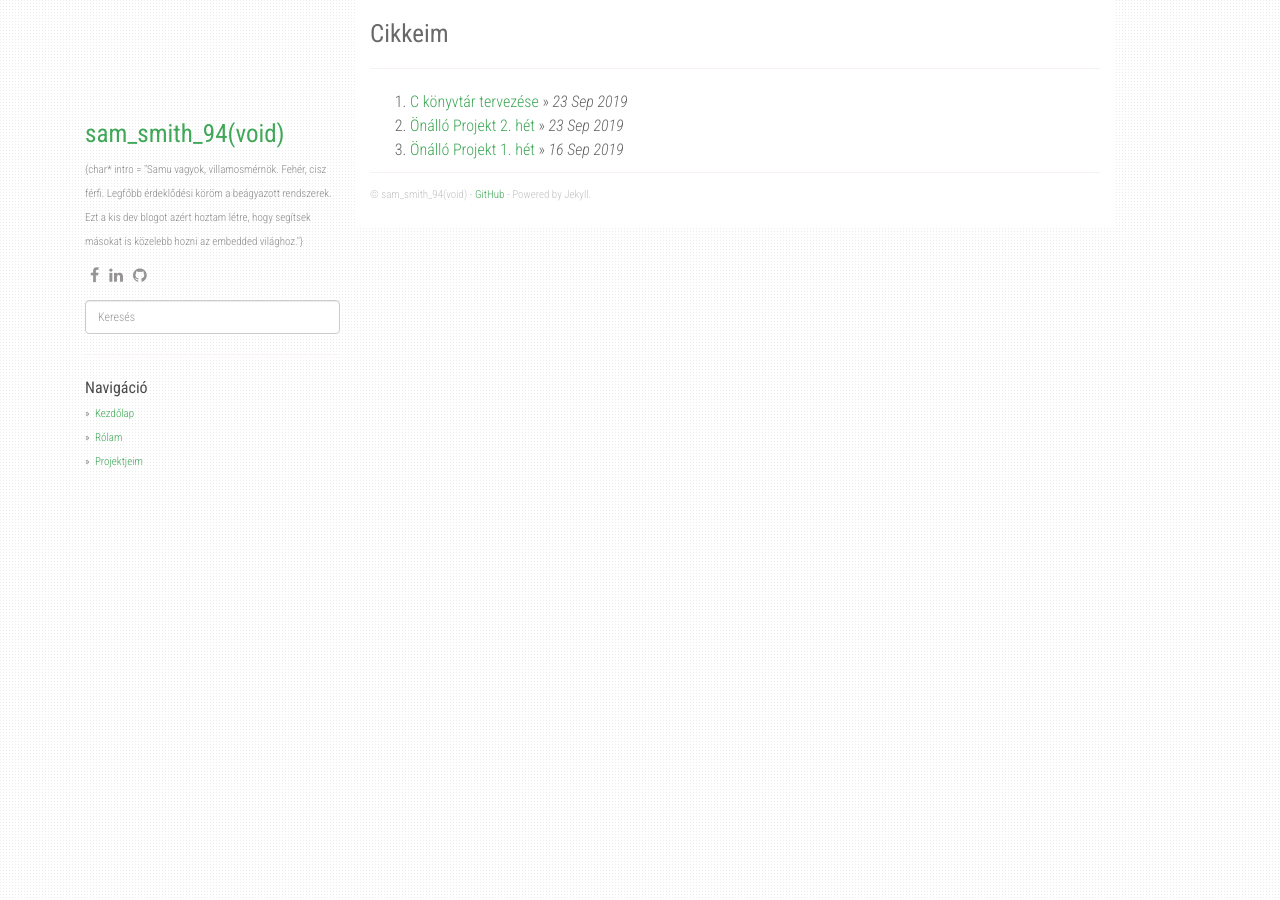
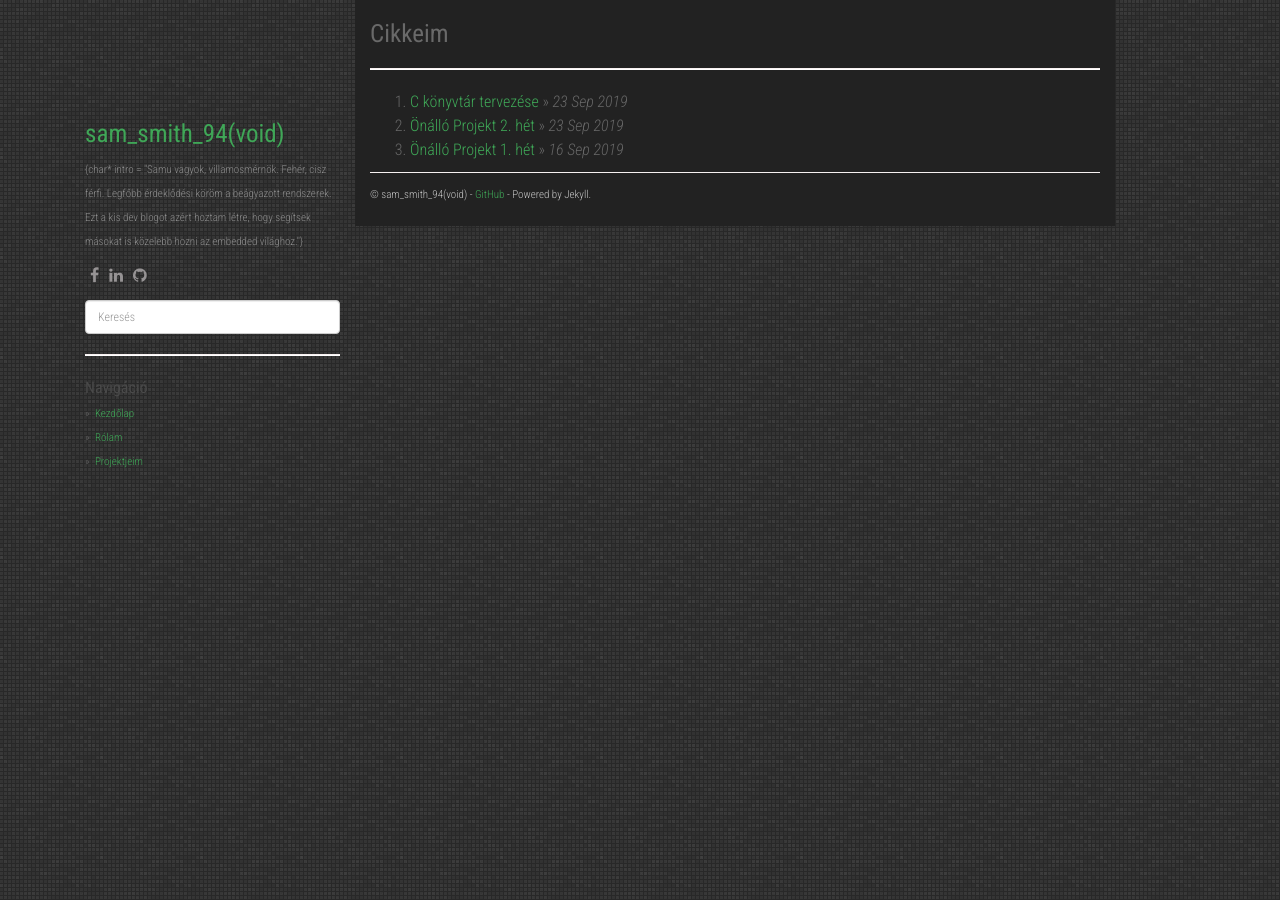
Before and after one commit to samsmith94/samsmith94.github.io, a Jekyll site: the page built from index.html, in a window 1280 px wide. Built offline with Jekyll 4.4.1, drawn with Linux system fonts in a browser that asks for light colours; nearby versions of some CDN libraries; the list of posts is cut into pages by our own code.

Commit message:
chang background

```diff
--- a/static/css/main.css
+++ b/static/css/main.css
@@ -40,7 +40,7 @@ a:hover {
 
 /* Layout */
 .main-layout {
-  background: #fff;
+  background: #222222;
 }
 .sidebar-nav {
   margin: 0;
```
Also changed, not shown: static/img/_subtle_dots.png (added), static/img/subtle_dots.png.
